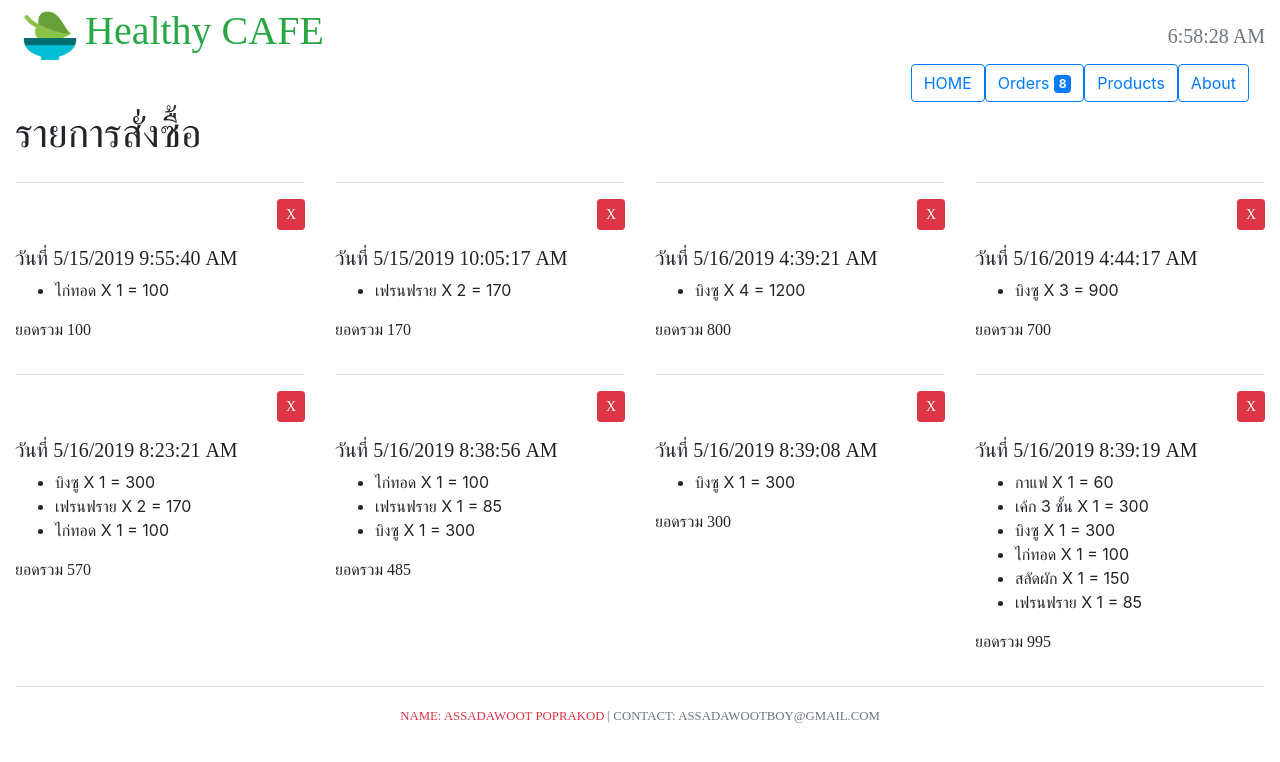
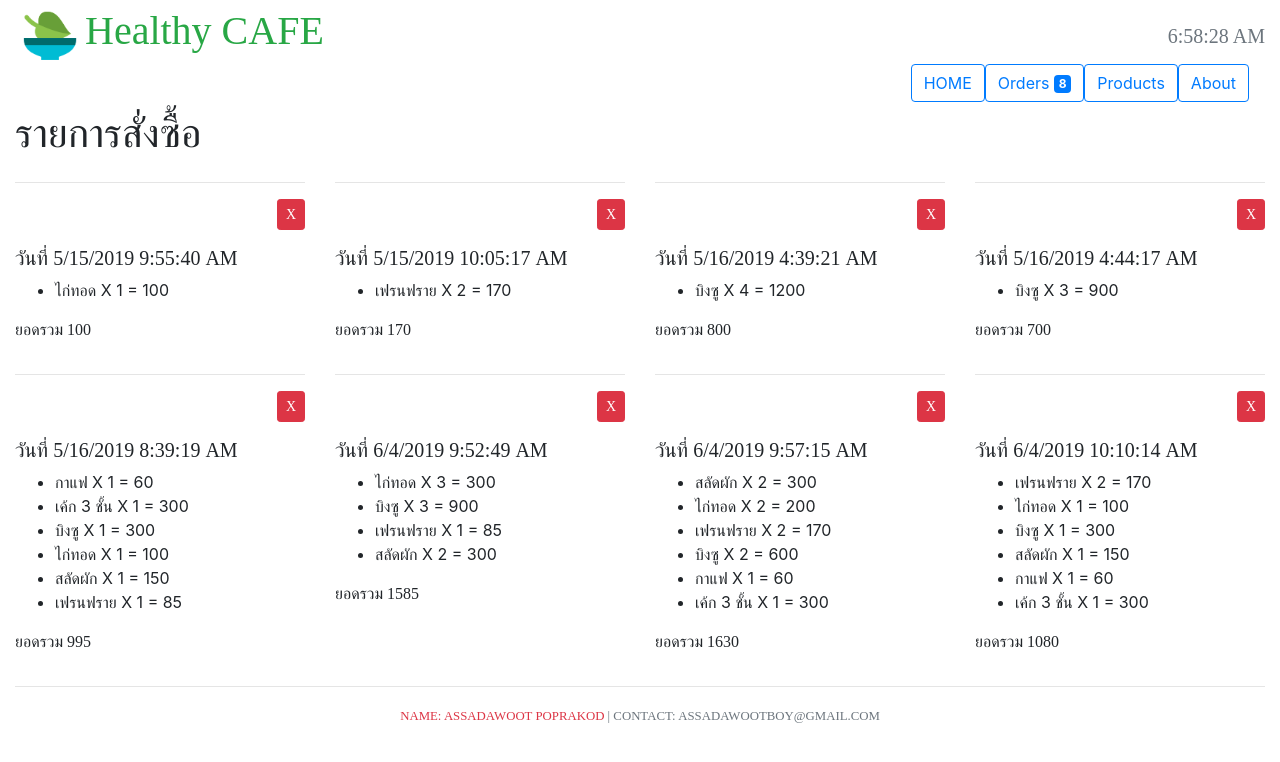
Before and after one commit to Awboynz/my-reactapp, a React (Create React App) app in the folder my-app/: page /orders in a window 1280 px wide. Shown: the top 762 px of the page. Built offline with nearby package versions, Linux system fonts and the light colour scheme; data requests are answered from the project's data file.

Commit message:
update 02
04/06/2019

```diff
--- a/my-app/resources/data/db.json
+++ b/my-app/resources/data/db.json
@@ -103,90 +103,6 @@
       "id": 5
     },
     {
-      "orderedDate": "2019-05-16T08:23:21.353Z",
-      "totalPrice": 570,
-      "orders": [
-        {
-          "product": {
-            "id": 3,
-            "productName": "บิงซู",
-            "unitPrice": "300",
-            "thumbnail": "/images/product/3.jpg"
-          },
-          "quantity": 1
-        },
-        {
-          "product": {
-            "id": 4,
-            "productName": "เฟรนฟราย",
-            "unitPrice": "85",
-            "thumbnail": "/images/product/4.jpg"
-          },
-          "quantity": 2
-        },
-        {
-          "product": {
-            "id": 2,
-            "productName": "ไก่ทอด",
-            "unitPrice": "100",
-            "thumbnail": "/images/product/2.jpg"
-          },
-          "quantity": 1
-        }
-      ],
-      "id": 6
-    },
-    {
-      "orderedDate": "2019-05-16T08:38:56.906Z",
-      "totalPrice": 485,
-      "orders": [
-        {
-          "product": {
-            "id": 2,
-            "productName": "ไก่ทอด",
-            "unitPrice": "100",
-            "thumbnail": "/images/product/2.jpg"
-          },
-          "quantity": 1
-        },
-        {
-          "product": {
-            "id": 4,
-            "productName": "เฟรนฟราย",
-            "unitPrice": "85",
-            "thumbnail": "/images/product/4.jpg"
-          },
-          "quantity": 1
-        },
-        {
-          "product": {
-            "id": 3,
-            "productName": "บิงซู",
-            "unitPrice": "300",
-            "thumbnail": "/images/product/3.jpg"
-          },
-          "quantity": 1
-        }
-      ],
-      "id": 7
-    },
-    {
-      "orderedDate": "2019-05-16T08:39:08.089Z",
-      "totalPrice": 300,
-      "orders": [
-        {
-          "product": {
-            "id": 3,
-            "productName": "บิงซู",
-            "unitPrice": "300",
-            "thumbnail": "/images/product/3.jpg"
-          },
-          "quantity": 1
-        }
-      ],
-      "id": 8
-    },
-    {
       "orderedDate": "2019-05-16T08:39:19.500Z",
       "totalPrice": 995,
       "orders": [
@@ -246,6 +162,171 @@
         }
       ],
       "id": 9
+    },
+    {
+      "orderedDate": "2019-06-04T09:52:49.993Z",
+      "totalPrice": 1585,
+      "orders": [
+        {
+          "product": {
+            "id": 2,
+            "productName": "ไก่ทอด",
+            "unitPrice": "100",
+            "thumbnail": "/images/product/2.jpg"
+          },
+          "quantity": 3
+        },
+        {
+          "product": {
+            "id": 3,
+            "productName": "บิงซู",
+            "unitPrice": "300",
+            "thumbnail": "/images/product/3.jpg"
+          },
+          "quantity": 3
+        },
+        {
+          "product": {
+            "id": 4,
+            "productName": "เฟรนฟราย",
+            "unitPrice": "85",
+            "thumbnail": "/images/product/4.jpg"
+          },
+          "quantity": 1
+        },
+        {
+          "product": {
+            "id": 1,
+            "productName": "สลัดผัก",
+            "unitPrice": "150",
+            "thumbnail": "/images/product/1.jpg"
+          },
+          "quantity": 2
+        }
+      ],
+      "id": 10
+    },
+    {
+      "orderedDate": "2019-06-04T09:57:15.391Z",
+      "totalPrice": 1630,
+      "orders": [
+        {
+          "product": {
+            "id": 1,
+            "productName": "สลัดผัก",
+            "unitPrice": "150",
+            "thumbnail": "/images/product/1.jpg"
+          },
+          "quantity": 2
+        },
+        {
+          "product": {
+            "id": 2,
+            "productName": "ไก่ทอด",
+            "unitPrice": "100",
+            "thumbnail": "/images/product/2.jpg"
+          },
+          "quantity": 2
+        },
+        {
+          "product": {
+            "id": 4,
+            "productName": "เฟรนฟราย",
+            "unitPrice": "85",
+            "thumbnail": "/images/product/4.jpg"
+          },
+          "quantity": 2
+        },
+        {
+          "product": {
+            "id": 3,
+            "productName": "บิงซู",
+            "unitPrice": "300",
+            "thumbnail": "/images/product/3.jpg"
+          },
+          "quantity": 2
+        },
+        {
+          "product": {
+            "id": 6,
+            "productName": "กาแฟ ",
+            "unitPrice": "60",
+            "thumbnail": "/images/product/6.jpg"
+          },
+          "quantity": 1
+        },
+        {
+          "product": {
+            "id": 5,
+            "productName": "เค้ก 3 ชั้น",
+            "unitPrice": "300",
+            "thumbnail": "/images/product/5.jpg"
+          },
+          "quantity": 1
+        }
+      ],
+      "id": 11
+    },
+    {
+      "orderedDate": "2019-06-04T10:10:14.166Z",
+      "totalPrice": 1080,
+      "orders": [
+        {
+          "product": {
+            "id": 4,
+            "productName": "เฟรนฟราย",
+            "unitPrice": "85",
+            "thumbnail": "/images/product/4.jpg"
+          },
+          "quantity": 2
+        },
+        {
+          "product": {
+            "id": 2,
+            "productName": "ไก่ทอด",
+            "unitPrice": "100",
+            "thumbnail": "/images/product/2.jpg"
+          },
+          "quantity": 1
+        },
+        {
+          "product": {
+            "id": 3,
+            "productName": "บิงซู",
+            "unitPrice": "300",
+            "thumbnail": "/images/product/3.jpg"
+          },
+          "quantity": 1
+        },
+        {
+          "product": {
+            "id": 1,
+            "productName": "สลัดผัก",
+            "unitPrice": "150",
+            "thumbnail": "/images/product/1.jpg"
+          },
+          "quantity": 1
+        },
+        {
+          "product": {
+            "id": 6,
+            "productName": "กาแฟ ",
+            "unitPrice": "60",
+            "thumbnail": "/images/product/6.jpg"
+          },
+          "quantity": 1
+        },
+        {
+          "product": {
+            "id": 5,
+            "productName": "เค้ก 3 ชั้น",
+            "unitPrice": "300",
+            "thumbnail": "/images/product/5.jpg"
+          },
+          "quantity": 1
+        }
+      ],
+      "id": 14
     }
   ]
 }
--- a/my-app/src/components/Header.js
+++ b/my-app/src/components/Header.js
@@ -26,18 +26,14 @@ export class Header extends Component {
     //setInterval(() => this.tick(), 1000);
     /* console.log('componentDidMount'); */
     axios.get("http://localhost:3001/orders").then(res =>{
+
+        /* SetState ให้กับ res.data เพื่อนำไปใช้ */
         this.setState(() => {
         return {orders: res.data }
         })
         })
       }
 
-
-  componentDidUpdate(){
-      /* if(this.state.orders > 0){
-        return {orders: }
-      } */
-  }
 
   //Set State เพื่อเรียกใช้งานการอัพเดตเวลา
   tick(){
@@ -56,9 +52,16 @@ export class Header extends Component {
     })
   }
 
+  /* แสดง Notification เมื่อผู้ใช้กดซื้อสินค้า */
   showordernoti(){
+      /* เช็คว่า orders ไม่เท่ากับ null และ undefined */
       if(this.state.orders !== null && this.state.orders !== undefined)
+
+      /* return เพื่อให้เรียกใช้  */
       return this.state.orders.length
+  }
+  refreshPage(){
+    window.location.reload()
   }
 
 
--- a/my-app/src/components/monitor/Calculator.js
+++ b/my-app/src/components/monitor/Calculator.js
@@ -7,9 +7,8 @@ class Calculator extends Component {
             return <li className="text-right text-muted title">ไม่ได้เลือกสินค้า</li>
         } else {
             return orders.map(order => {
-
                 return (
-                    <li className="text-right text-dark title">
+                    <li key = {order.product.id} className="text-right text-dark title">
                         <strong><span className="text-uppercase">{order.product.productName} x {order.quantity} = </span></strong>
 
                         {/* จัดการ style ของราคายอดรวม */}
--- a/my-app/src/components/monitor/Monitor.js
+++ b/my-app/src/components/monitor/Monitor.js
@@ -52,6 +52,10 @@ class Monitor extends Component{
      }
 
 
+     refreshPage(){
+         window.location.reload();
+     }
+
      // Confirm Order >> กดปุ่ม ตกลง
          confirmOrder(){
           const { totalPrice, orders } = this.state;
@@ -60,6 +64,7 @@ class Monitor extends Component{
           axios.post("http://localhost:3001/orders", {orderedDate: new Date(), totalPrice, orders})
           .then(res => {
              this.setState({totalPrice: 0, orders: [], confirm: true, msg:("สั่งซื้อสำเร็จ")})
+             this.refreshPage()
          })
         }else   {
             this.setState({totalPrice: 0, orders: [], confirm: true, msg: ("สั่งซื้อสำเร็จ")})
```
